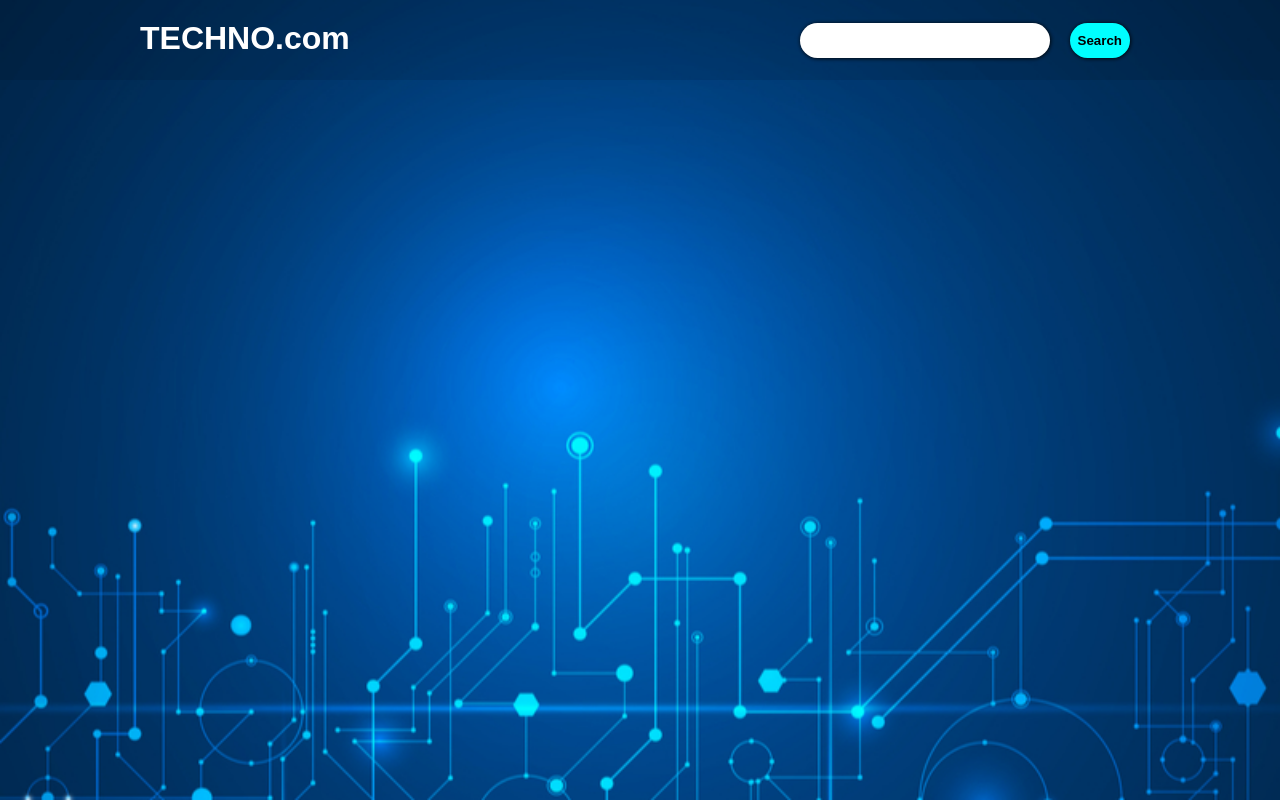
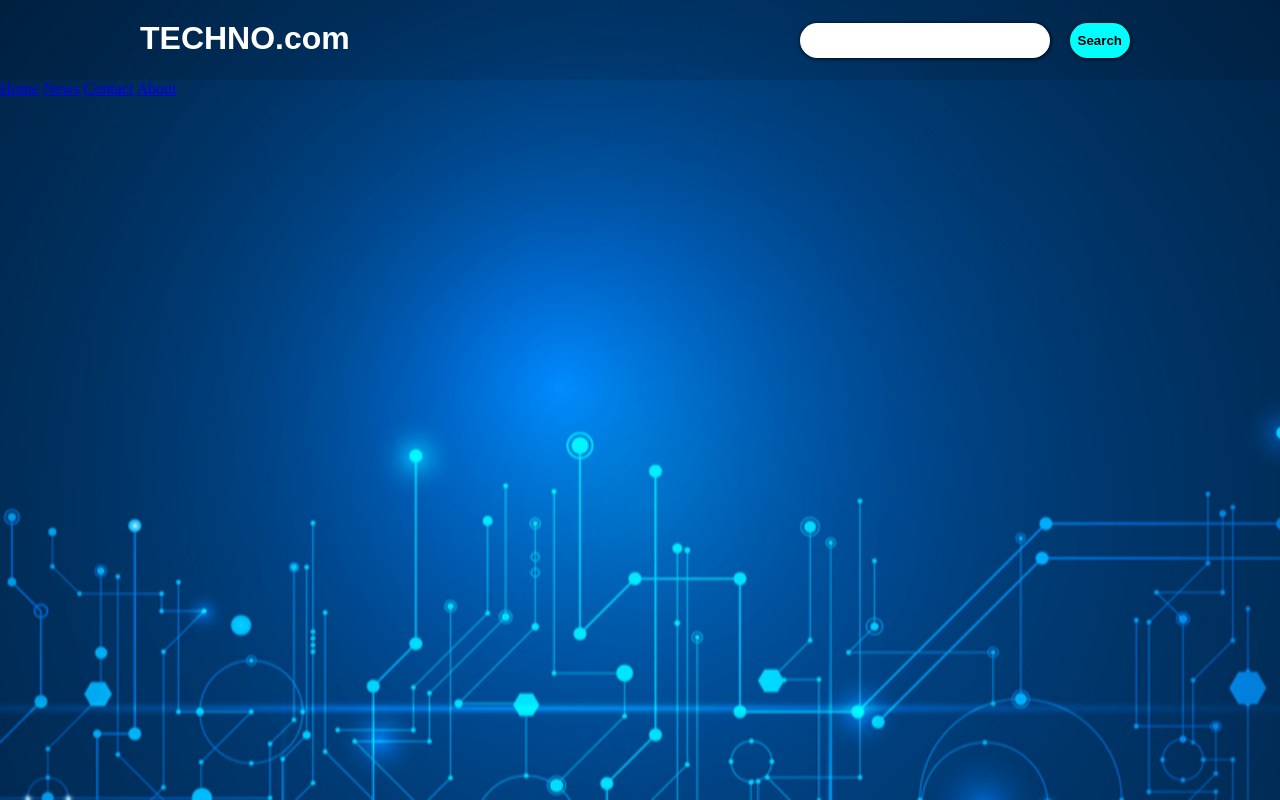
Before and after one commit to tearveng-ai/vengveng, a plain HTML site: page index.html in a window 1280 px wide. Drawn offline with Linux system fonts and the light colour scheme.

Commit message:
Update index.html

```diff
--- a/index.html
+++ b/index.html
@@ -20,6 +20,13 @@
             </div>
         </div>
 
+        <!-- Menu Navigation Bar -->
+        <div class="topnav">
+            <a href="#home" class="active">Home</a>
+            <a href="news" >News</a>
+            <a href="#contact">Contact</a>
+            <a href="#about">About</a>
+        </div>
 
     </div>
 </body>
```
